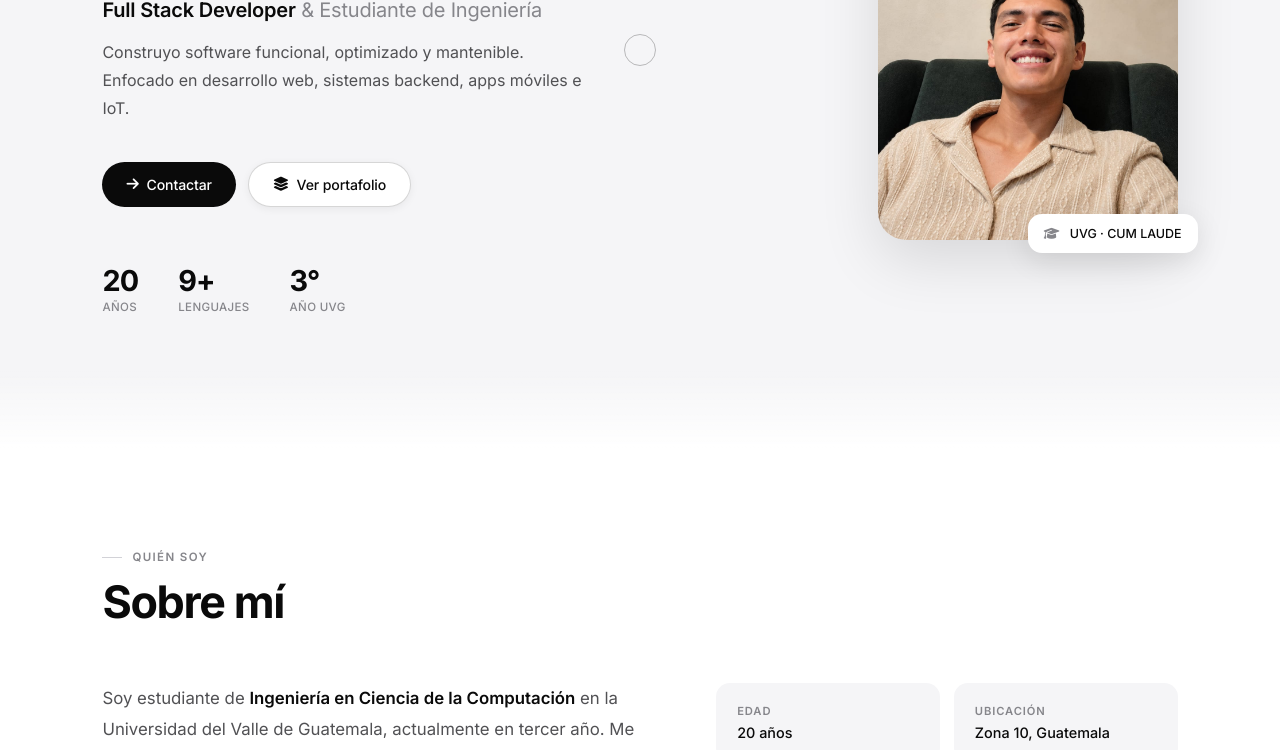
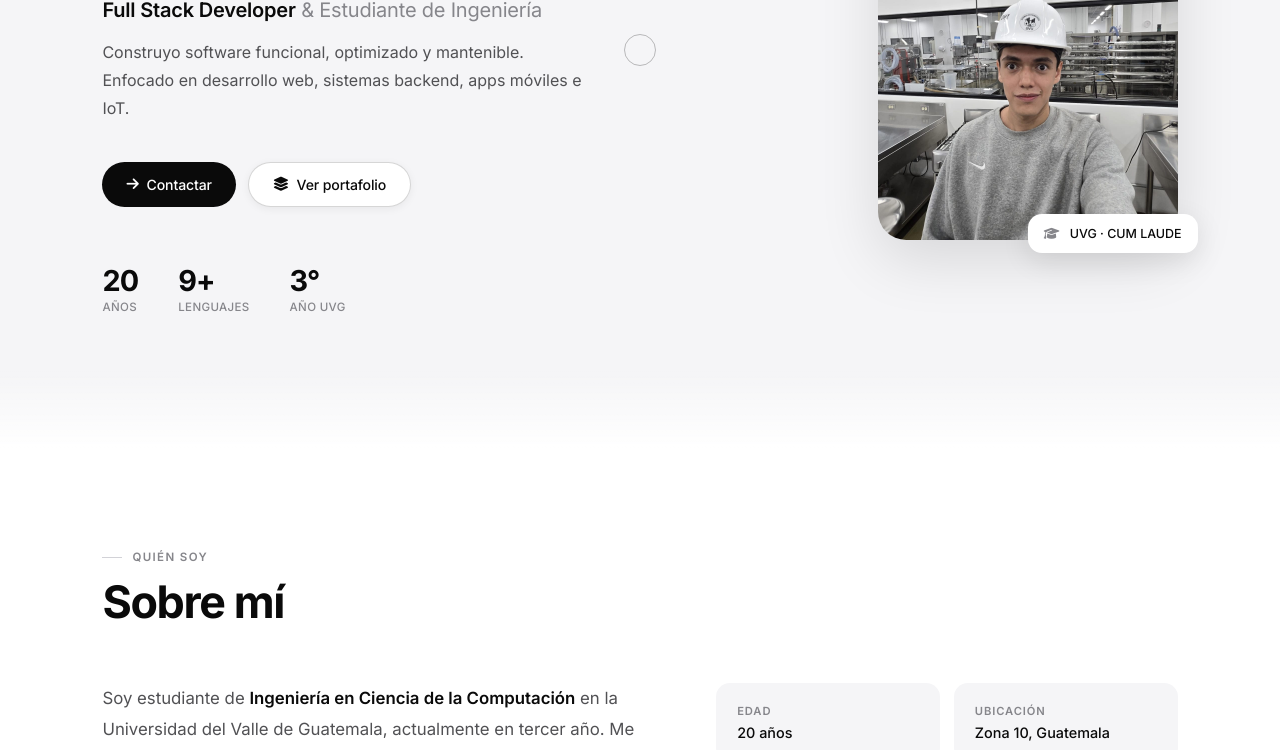
Before and after one commit to MADCO-py/CV-MIGUEL_CARRANZA, a plain HTML site: page index.html in a window 1280 px wide. Shown: the part 350-1100 px from the top of the page. Drawn offline with Linux system fonts and the light colour scheme.

Commit message:
Foto Actual

```diff
--- a/index.html
+++ b/index.html
@@ -96,7 +96,7 @@
           Si no carga muestra las iniciales MC como fallback
         -->
         <img
-          src="img/FotoPerfil1.jpeg"
+          src="img/ingefoto.jpeg"
           alt="Miguel Carranza"
           onerror="this.parentElement.innerHTML='<div style=\'display:flex;align-items:center;justify-content:center;width:100%;height:100%;background:#f5f5f7;font-size:4rem;font-weight:800;color:#1a1a1a;letter-spacing:-0.04em\'>MC</div>'"
         >
```
Also changed, not shown: img/ingefoto.jpeg (added).
